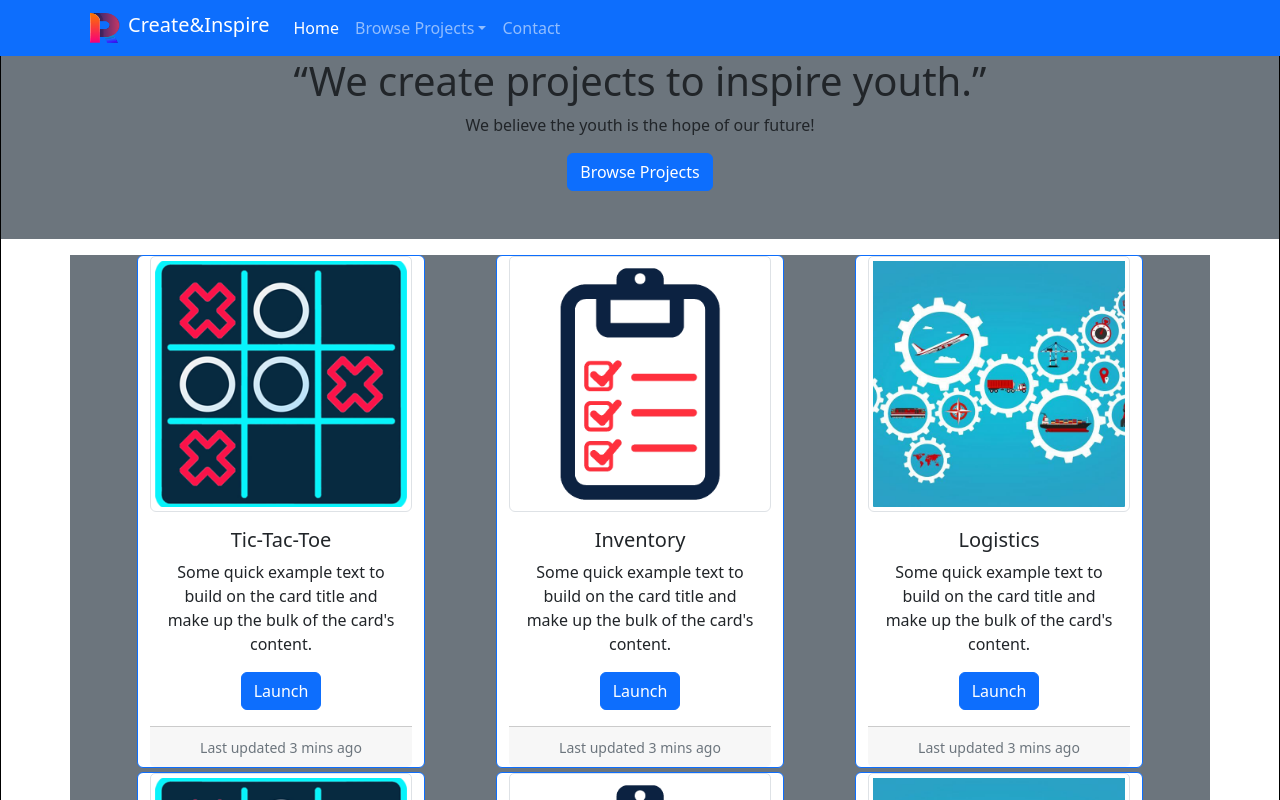
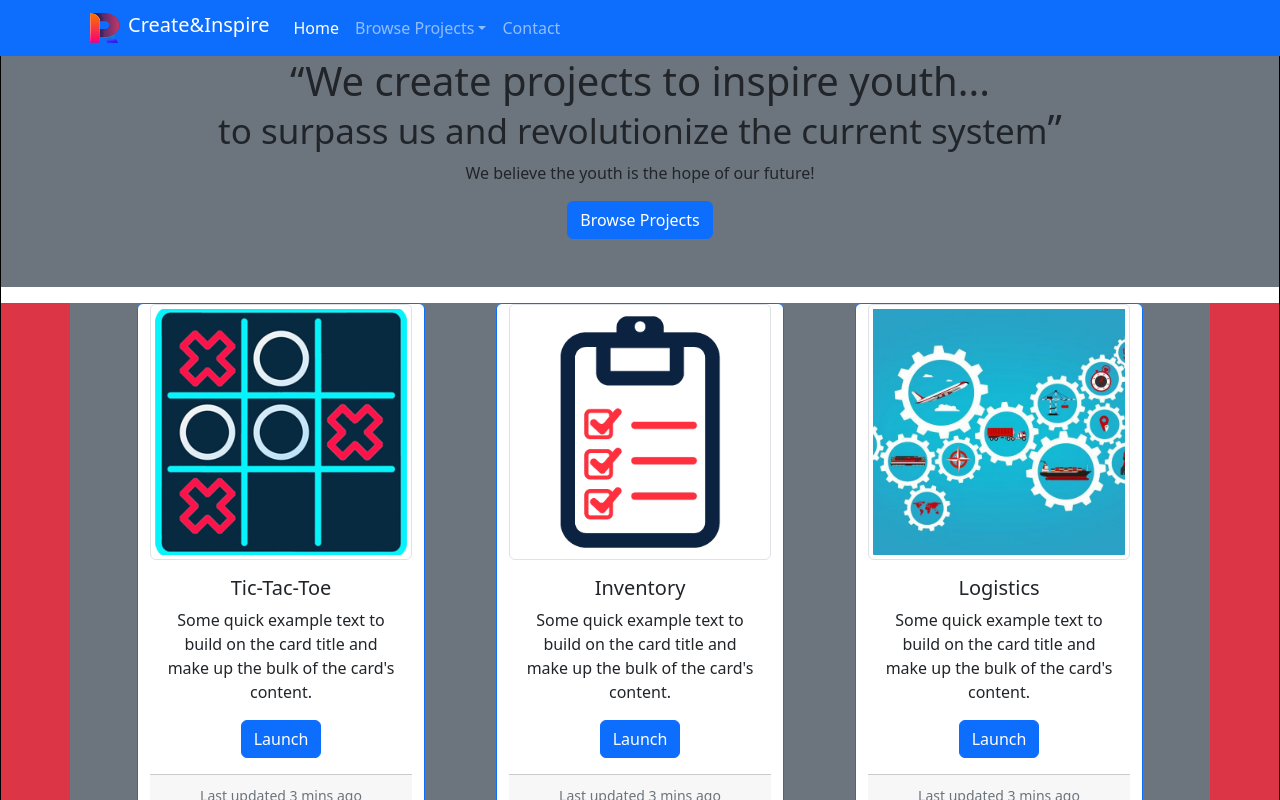
Before and after one commit to haroldsr01/ci-onweb-react-bootstrap, a React (Create React App) app: page / in a window 1280 px wide. Shown: the top 800 px of the page. Built offline with nearby package versions, Linux system fonts and the light colour scheme.

Commit message:
rephrase hero quote

```diff
--- a/src/components/Hero.jsx
+++ b/src/components/Hero.jsx
@@ -4,7 +4,7 @@ export const Hero = () => {
     return (
         <React.Fragment>
             <div className="container-fluid p-5 text-center bg-secondary">
-                <h1 className='mt-2'><q>We create projects to inspire youth.</q></h1>
+                <h1 className='mt-2'><q>We create projects to inspire youth...<br/><small>to surpass us and revolutionize the current system</small></q></h1>
                 <p>We believe the youth is the hope of our future!</p>
                 <button className='btn btn-primary'>Browse Projects</button>
             </div>
--- a/src/components/PreviewCards.jsx
+++ b/src/components/PreviewCards.jsx
@@ -59,11 +59,13 @@ export const PreviewCards = () => {
 
     return (
         <React.Fragment>
+            <div className="container-fluid bg-danger">
             <div className="container text-center card-group mt-3 bg-secondary">
                 <div className="row row-cols-4 d-flex justify-content-evenly gap-1">
                     {cardsElements}
                 </div>
             </div>
+            </div>
         </React.Fragment>
     )
 }
```
